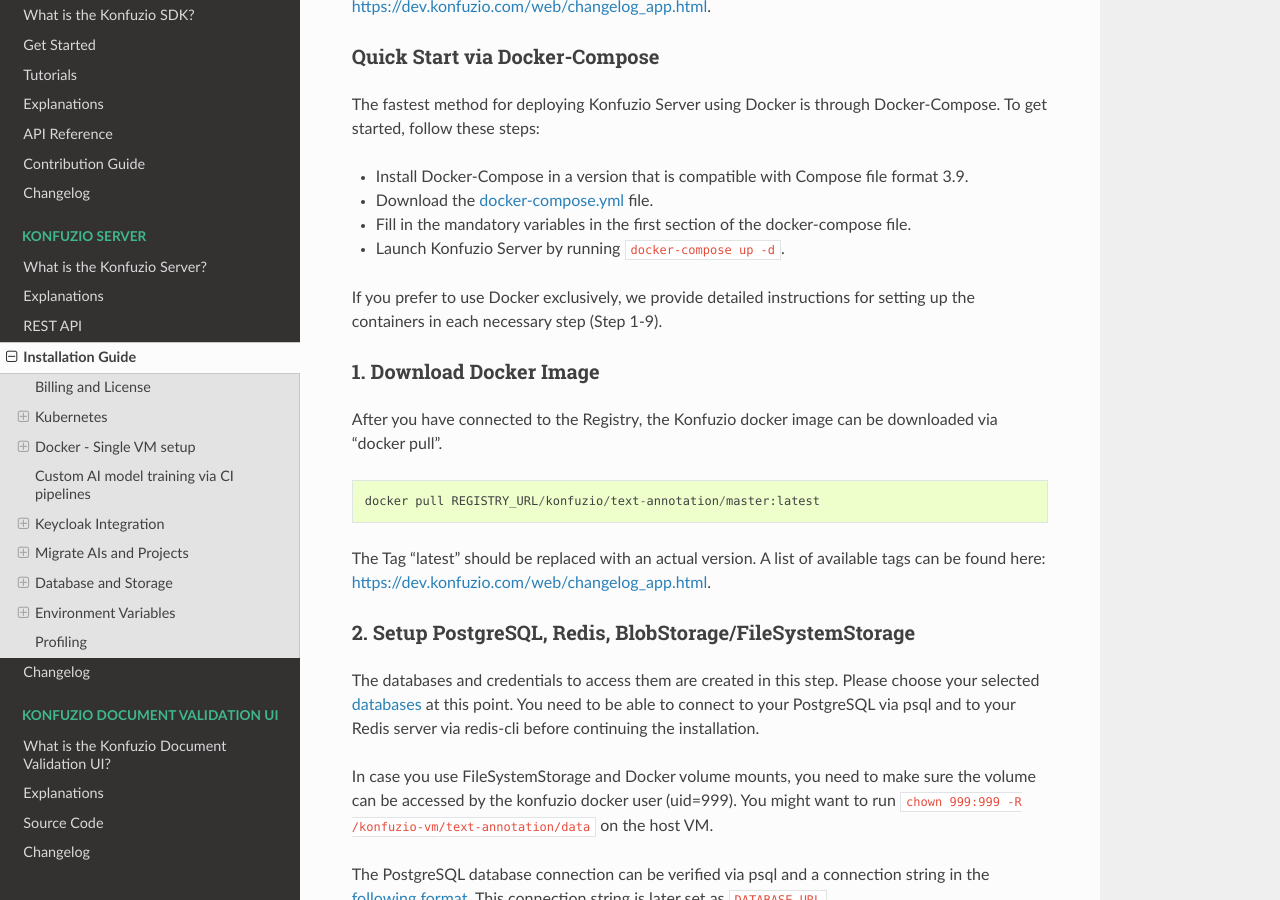
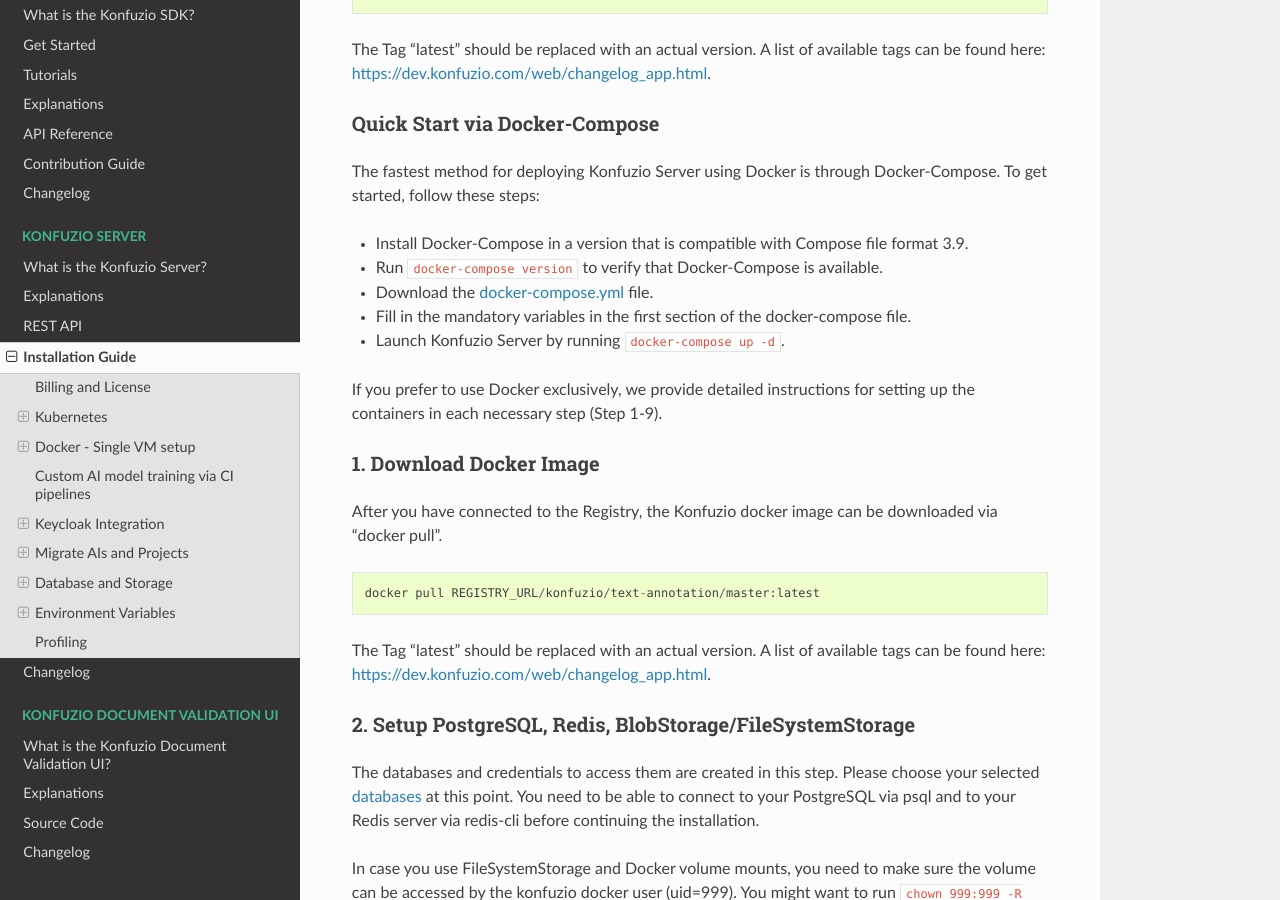
Before and after one commit to konfuzio-ai/konfuzio-sdk, a Sphinx documentation site: the page built from docs/web/on_premises.md, in a window 1280 px wide and 900 px high, scrolled down 7298 px. Built offline with Sphinx 7.4.7 and the Read the Docs theme 2.0.0, drawn with Linux system fonts in a browser that asks for light colours; pages that are not in the unit, such as notebooks, are missing from menus; a script that is not in the unit is left out.

Commit message:
Add command to verify docker-compose.

```diff
--- a/docs/web/on_premises.md
+++ b/docs/web/on_premises.md
@@ -334,6 +334,7 @@
 The fastest method for deploying Konfuzio Server using Docker is through Docker-Compose. To get started, follow these steps:
 
 - Install Docker-Compose in a version that is compatible with Compose file format 3.9.
+- Run `docker-compose version` to verify that Docker-Compose is available.
 - Download the [docker-compose.yml](https://dev.konfuzio.com/_static/docker-compose.yml) file.
 - Fill in the mandatory variables in the first section of the docker-compose file.
 - Launch Konfuzio Server by running `docker-compose up -d`.
```
